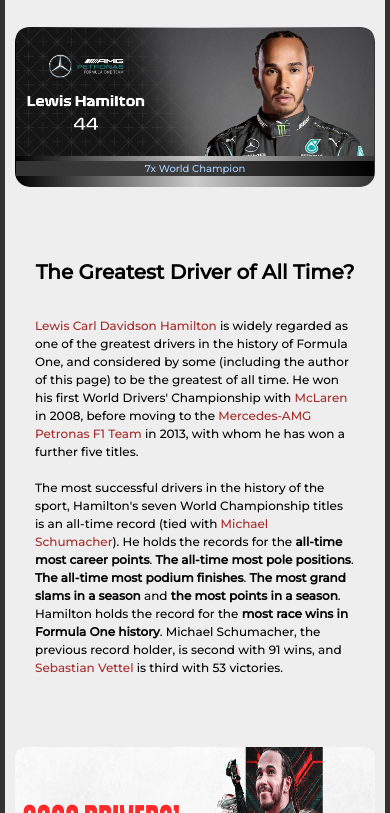
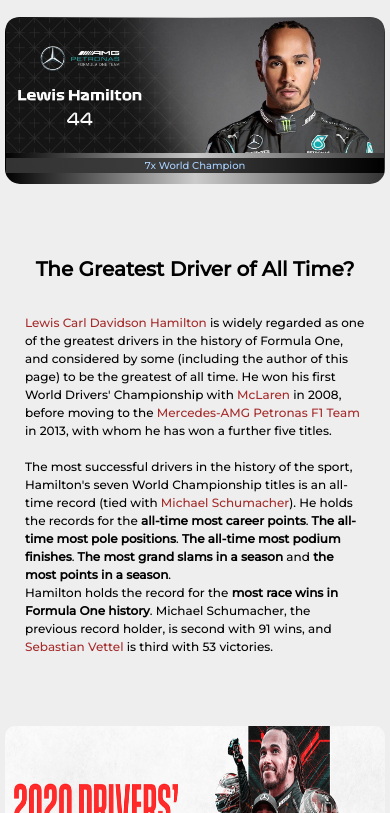
Before and after one commit to ShakexSempe/Lewis-Hamilton-Tribute-Page, a plain HTML site: page index.html in a window 390 px wide. Shown: the part 133-946 px from the top of the page. Drawn offline with Linux system fonts and the light colour scheme.

Commit message:
removed margin from small screens

```diff
--- a/css/style.css
+++ b/css/style.css
@@ -293,10 +293,10 @@
 
 @media screen and (max-width: 415px){
   #main {
-    margin: 5px;
-    padding: 10px;
+    margin: 0px;
+    padding: 5px;
     background: #eee;
-    border-radius: 5px;
+    border-radius: 0px;
   }
   #image{
     border-bottom-left-radius: 0;
```
